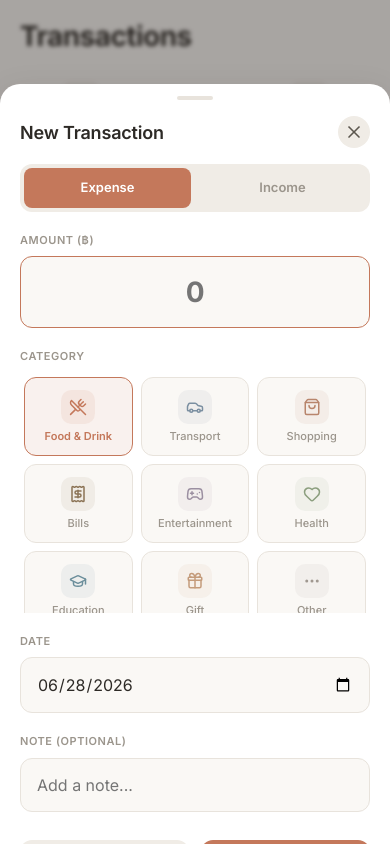
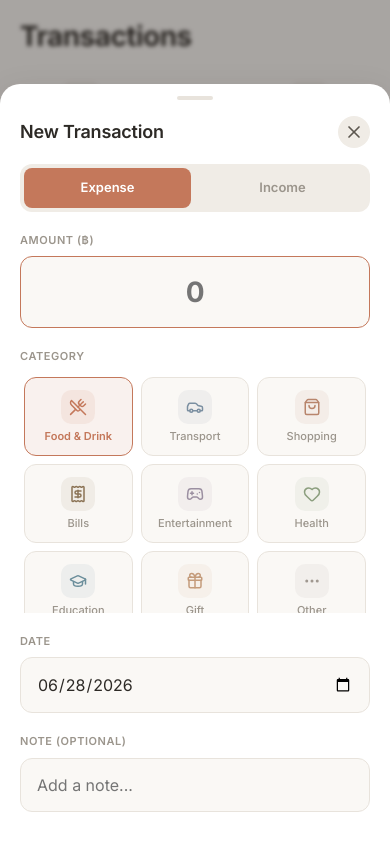
Before and after one commit to kritsana-m/Money-Manager, a React (Vite) app: page / in a window 390 px wide. Both pictures are taken after a click on the button 342 px from the left and 732 px from the top of the page. Built offline with nearby package versions, Linux system fonts and the light colour scheme.

Commit message:
fix: resolve mobile layout issues for BottomSheet and BottomNav

```diff
--- a/src/components/BottomNav.css
+++ b/src/components/BottomNav.css
@@ -17,11 +17,13 @@
 
 .bottom-nav-tab {
   display: flex;
+  flex: 1;
   flex-direction: column;
   align-items: center;
   justify-content: center;
   gap: 4px;
-  padding: 8px 24px;
+  padding: 8px 4px;
+  min-width: 0;
   border: none;
   background: none;
   cursor: pointer;
@@ -39,6 +41,10 @@
   font-size: var(--font-size-xs);
   font-weight: 600;
   letter-spacing: 0.02em;
+  white-space: nowrap;
+  overflow: hidden;
+  text-overflow: ellipsis;
+  max-width: 100%;
 }
 
 .bottom-nav-indicator {
--- a/src/components/BottomSheet.css
+++ b/src/components/BottomSheet.css
@@ -20,9 +20,12 @@
   border-radius: var(--radius-xl) var(--radius-xl) 0 0;
   padding: 0 var(--space-5) var(--space-5);
   overflow-y: auto;
+  overflow-x: hidden;
   animation: slideUp var(--transition-spring);
   padding-bottom: calc(var(--space-5) + var(--safe-area-bottom));
   box-shadow: var(--shadow-xl);
+  display: flex;
+  flex-direction: column;
 }
 
 .bottom-sheet-handle {
@@ -67,6 +70,8 @@
 
 .bottom-sheet-content {
   padding-bottom: var(--space-2);
+  width: 100%;
+  overflow-x: hidden;
 }
 
 @keyframes slideUp {
```
